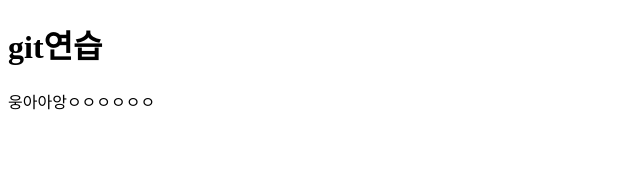
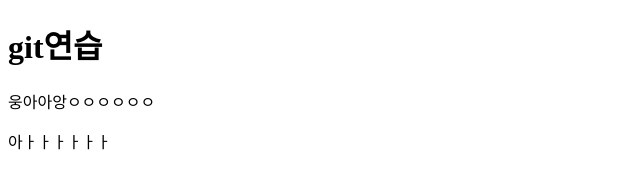
Before and after one commit to riky333/test, a plain HTML site: page index.html in a window 1280 px wide. Shown: the full height of the page, 0-640 px from the left. Drawn offline with Linux system fonts and the light colour scheme.

Commit message:
first commit

```diff
--- a/index.html
+++ b/index.html
@@ -9,5 +9,6 @@
 <body>
     <h1>git연습</h1>
     <p>웅아아앙ㅇㅇㅇㅇㅇㅇ</p>
+    <p>아ㅏㅏㅏㅏㅏㅏ</p>
 </body>
 </html>
```
